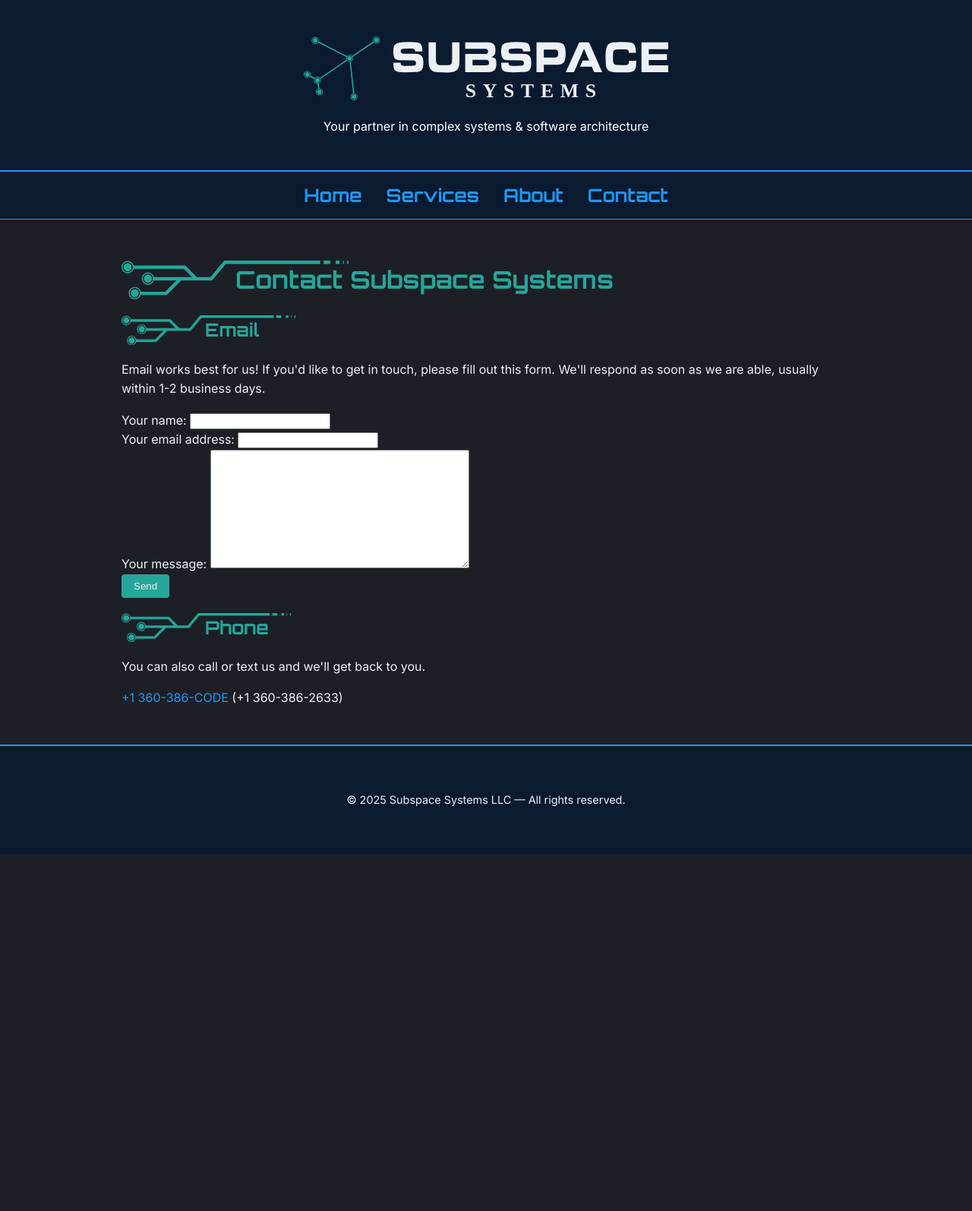
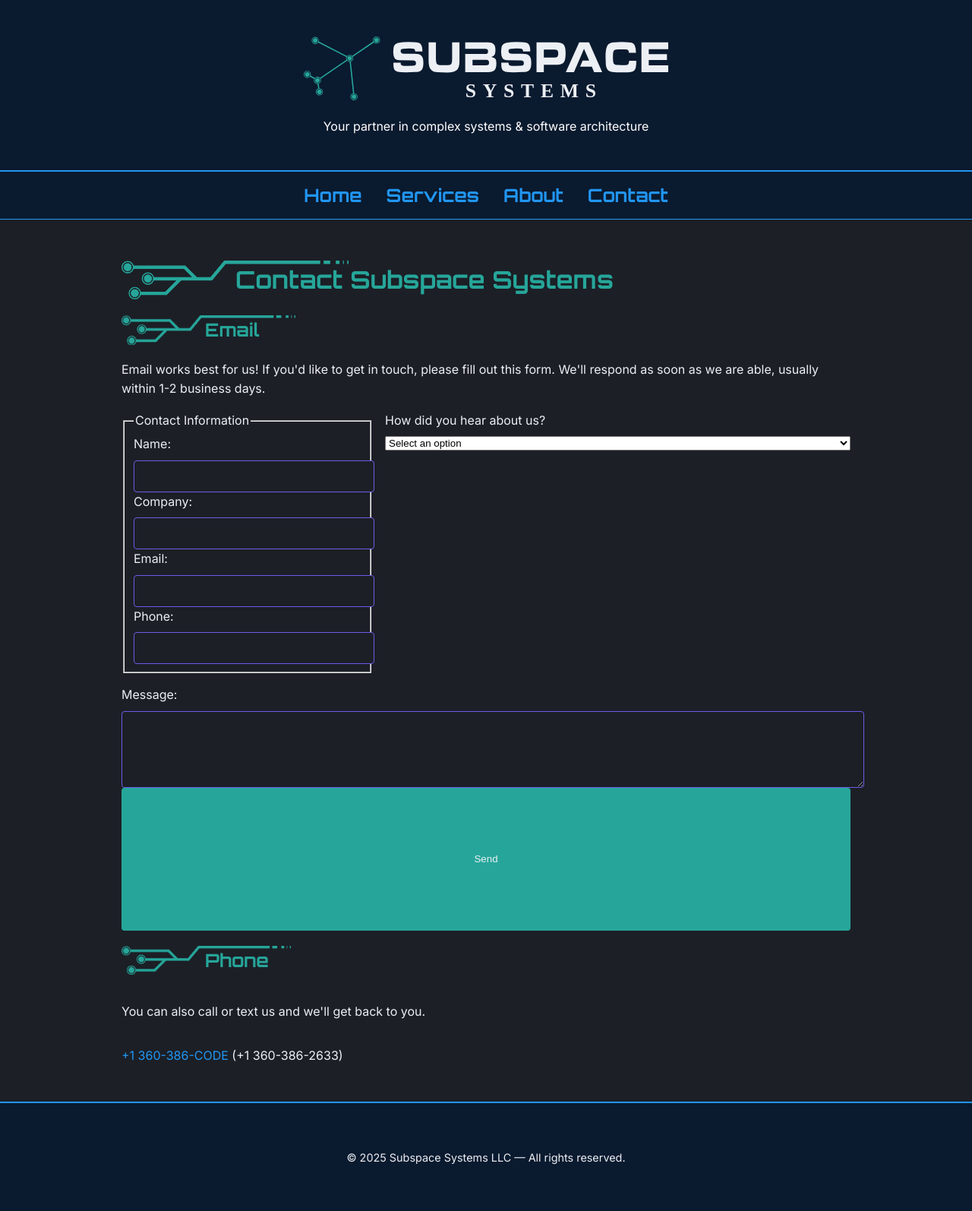
Before and after one commit to subspacesystems/website-2025b, a Jekyll site: the page built from contact/index.html, in a window 1280 px wide. Shown: the whole page at 76% size. Built offline with Jekyll 4.4.1, drawn with Linux system fonts in a browser that asks for light colours; before the commit the page ends 1124 px from its top, so only the background shows below that.

Commit message:
Start improving look and feel of contact form

```diff
--- a/assets/css/main.scss
+++ b/assets/css/main.scss
@@ -203,3 +203,41 @@
     padding-left: 110px;
   }
 }
+
+/* Container for the form groups */
+form {
+  display: flex;
+  flex-wrap: wrap; /* Allows items to wrap to the next line on smaller screens */
+  gap: 1rem; /* Spacing between form groups */
+  justify-content: space-between; /* Distributes items evenly */
+}
+
+/* Individual form group (label + input) */
+.form-group {
+  display: flex;
+  flex-direction: column; /* Stack label and input vertically within the group */
+  flex: 1; /* Allows form groups to grow and shrink */
+  min-width: 200px; /* Minimum width before wrapping */
+}
+
+.form-group label {
+  margin-bottom: 0.5rem;
+}
+
+.form-group input,
+.form-group textarea {
+  width: 100%; /* Make inputs fill their container */
+  padding: 0.5rem;
+  border: 1px solid #6c5ce7;
+  border-radius: 4px;
+  font-family: 'Inter';
+  font-size: 1.2rem;
+  color: $color-primary;
+  background: $color-background;
+}
+
+/* For full-width elements like textarea or submit button */
+.form-group:last-of-type, /* For message textarea */
+button[type="submit"] {
+  flex-basis: 100%; /* Makes them take full width */
+}
--- a/contact/index.html
+++ b/contact/index.html
@@ -20,20 +20,42 @@
   method="POST"
   id="contactForm"
 >
-  <label>
-    Your name:
-    <input type="text" name="name" required>
-  </label><br>
-  <label>
-    Your email address:
-    <input type="email" name="email" required>
-  </label><br>
-  <label>
-    Your message:
-    <textarea rows="10" cols="40" name="message"></textarea>
-  </label><br>
   <input name="subject" type="hidden" value="New submission from {{ name }}">
-  <button class="g-recaptcha" data-sitekey="6LcQBVorAAAAAFhxZhJgk2bkkQbOb8nsOaI1_xVy"
+  <fieldset>
+    <legend>Contact Information</legend>
+    <div class="form-group">
+      <label for="name">Name:</label>
+      <input type="text" name="name" required>
+    </div>
+    <div class="form-group">
+      <label for="company">Company:</label>
+      <input type="text" name="company">
+    </div>
+    <div class="form-group">
+      <label for="email">Email:</label>
+      <input type="email" name="email" required>
+    </div>
+    <div class="form-group">
+      <label for="phone">Phone:</label>
+      <input type="tel" name="phone">
+    </div>
+  </fieldset>
+  <div class="form-group">
+    <label for="how">How did you hear about us?</label>
+    <select name="how" required>
+      <option value="" disabled selected>Select an option</option>
+      <option value="Google">Google</option>
+      <option value="Referral">Referral</option>
+      <option value="Social Media">Social Media</option>
+      <option value="Conference">Conference</option>
+      <option value="Other">Other</option>
+    </select>
+  </div>
+  <div class="form-group">
+    <label for="message">Message:</label>
+    <textarea rows="10" name="message"></textarea>
+  </label>
+  <button type="submit" class="g-recaptcha" data-sitekey="6LcQBVorAAAAAFhxZhJgk2bkkQbOb8nsOaI1_xVy"
             data-callback='onSubmit' data-action='submit'>Send</button>
 </form>
 
```
